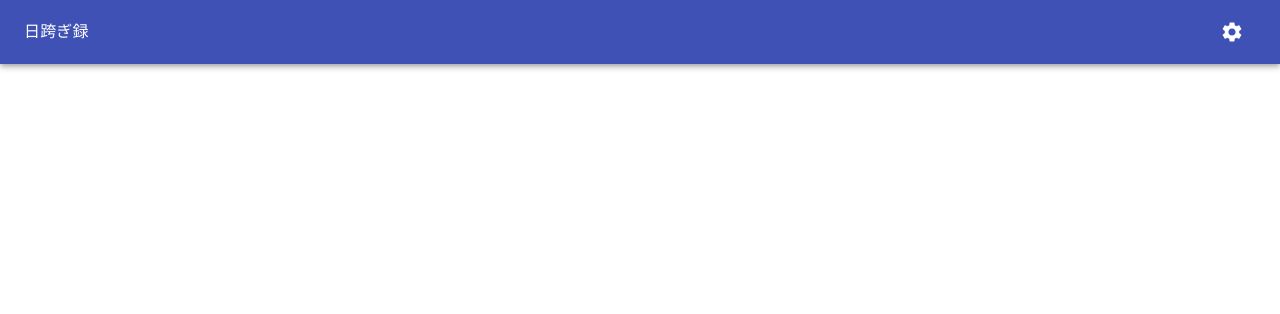
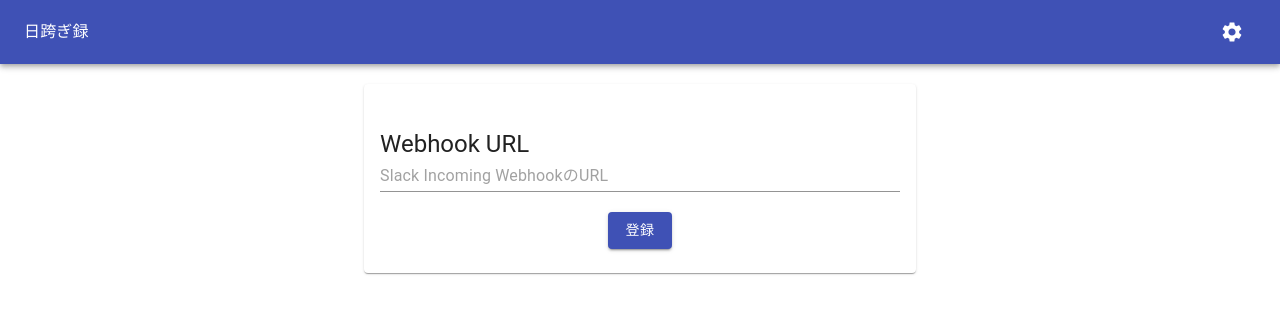
Before and after one commit to toshikiohnogi/himatagiroku, a React (Create React App) app: page /setting in a window 1280 px wide. Shown: the top 314 px of the page. Built offline with nearby package versions, Linux system fonts and the light colour scheme.

Commit message:
route change: `/webhook` => `/setting`

```diff
--- a/src/components/App.js
+++ b/src/components/App.js
@@ -6,7 +6,7 @@ import Container from '@material-ui/core/Container';
 
 import HeaderBar from '../components/headerBar';
 import Form from '../containers/form';
-import Webhook from '../containers/webhook';
+import SettingContainer from '../containers/setting';
 
 const useStyle = makeStyles({
   rootContainer: {
@@ -23,7 +23,7 @@ function App() {
       <Container maxWidth="sm" className={classes.rootContainer}>
         <Switch>
           <Route path='/' component={Form} exact />
-          <Route path='/webhook' component={Webhook} exact />
+          <Route path='/setting' component={SettingContainer} exact />
         </Switch>
       </Container>
     </Router>
--- a/src/components/headerBar.js
+++ b/src/components/headerBar.js
@@ -33,7 +33,7 @@ function HeaderBar () {
         <IconButton
           color="inherit"
           component={AdapterLink}
-          to="/webhook"
+          to="/setting"
         >
           <Settings />
         </IconButton>
--- /dev/null
+++ b/src/components/setting/WebhookPaper.js
@@ -0,0 +1,67 @@
+import React, { useState } from 'react'
+import { makeStyles } from '@material-ui/core/styles';
+
+import Paper from '@material-ui/core/Paper';
+import Grid from '@material-ui/core/Grid'
+import TextField from '@material-ui/core/TextField';
+import Button from '@material-ui/core/Button';
+import Typography from '@material-ui/core/Typography';
+
+const useStyles = makeStyles(theme => ({
+  formInnerContainer: {
+    padding: theme.spacing(3, 2),
+  },
+  formTypography: {
+    marginTop: 20
+  },
+  formButton: {
+    marginTop: 20,
+    justifyContent: 'center'
+  }
+}));
+
+function WebhookPaper () {
+  const [url, setUrl] = useState(() => {
+    let urlOnLocalStorage = window.localStorage.getItem('webhook');
+
+    if (urlOnLocalStorage === null) {
+      return '';
+    }
+
+    return urlOnLocalStorage;
+  });
+
+  const submitWebhookUrl = () => {
+    window.localStorage.setItem('webhook', url);
+    alert('登録しました');
+  }
+
+  const classes = useStyles();
+
+  return (
+    <Paper className={classes.formInnerContainer}>
+      <Typography
+        variant="h5"
+        component="h5"
+        className={classes.formTypography}
+      >Webhook URL</Typography>
+      <TextField
+        placeholder="Slack Incoming WebhookのURL"
+        multiline={false}
+        fullWidth={true}
+        value={url}
+        onChange={event => setUrl(event.target.value)}
+      />
+      <Grid container direction="row" justify="center" alignItems="center">
+        <Button
+          variant="contained"
+          color="primary"
+          className={classes.formButton}
+          onClick={submitWebhookUrl}
+        >登録</Button>
+      </Grid>
+    </Paper>
+  );
+}
+
+export default WebhookPaper;
--- /dev/null
+++ b/src/containers/setting.js
@@ -0,0 +1,13 @@
+import React from 'react'
+
+import WebhookPaper from '../components/setting/WebhookPaper';
+
+function SettingContainer () {
+  return (
+    <div>
+      <WebhookPaper />
+    </div>
+  );
+}
+
+export default SettingContainer;
```
